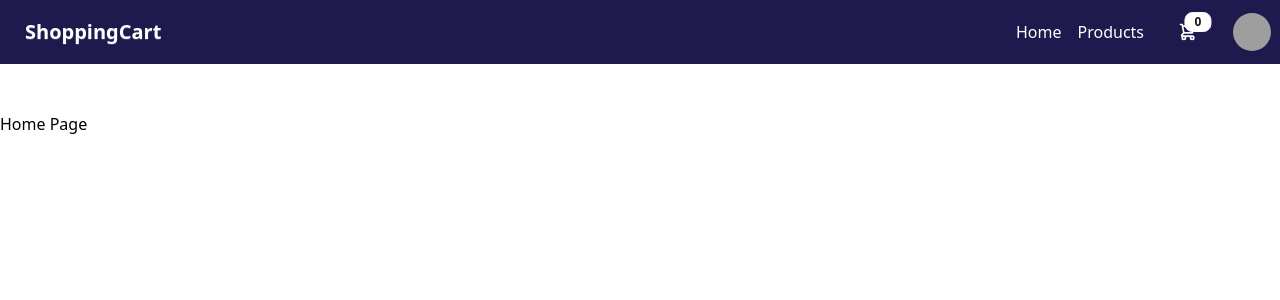
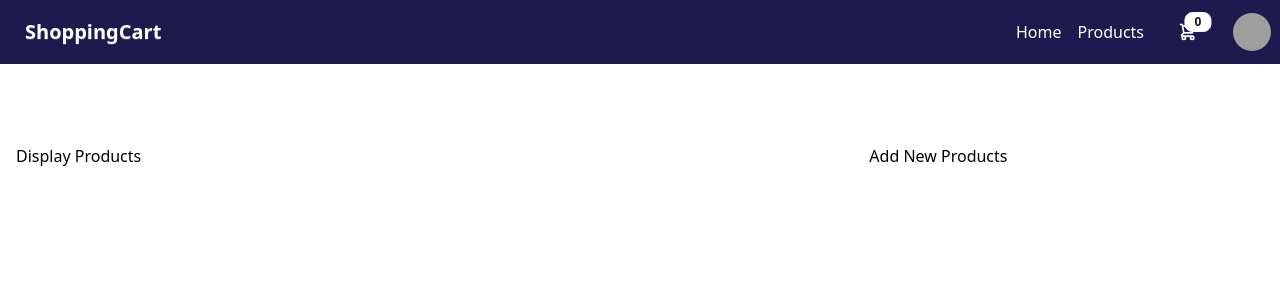
Before and after one commit to moonspark78/redux-shopping-cart, a React (Vite) app: page / in a window 1280 px wide. Shown: the top 300 px of the page. Built offline with nearby package versions, Linux system fonts and the light colour scheme; grey boxes are pictures that could not be loaded.

Commit message:
create the Product  component

```diff
--- a/src/main.jsx
+++ b/src/main.jsx
@@ -4,13 +4,14 @@ import "./index.css";
 import App from "./App.jsx";
 import { Provider } from 'react-redux'
 import store from './store/store.js'
+import Home from "./pages/home/Home.jsx";
 
 createRoot(document.getElementById("root")).render(
   <Provider store={store}>
     <BrowserRouter>
       <Routes>
         <Route element={<App />}>
-          <Route path="/" element={<div>Home Page</div>} />
+          <Route path="/" element={<Home/>} />
           <Route path="/products" element={<div>Products Page</div>} />
           <Route path="/cart" element={<div>Cart Page</div>} />
         </Route>
--- a/src/pages/home/Home.jsx
+++ b/src/pages/home/Home.jsx
@@ -1,8 +1,21 @@
 import React from 'react'
+import { useSelector, useDispatch } from 'react-redux'
 
 const Home = () => {
+
+    const products = useSelector((state) => state.products)
+    console.log(products);
+
+
+
+
   return (
-    <div>Home</div>
+    <div className='py-8 max-w-7xl mx-auto px-4'>
+        <div className='grid lg:grid-cols-3 grid-cols-1 gap-8'>
+            <div className='col-span-2'>Display Products</div>
+            <div>Add New Products</div>
+        </div>
+    </div>
   )
 }
 
--- /dev/null
+++ b/src/pages/products/ProductCard.jsx
@@ -0,0 +1,9 @@
+import React from 'react'
+
+const ProductCard = () => {
+  return (
+    <div>ProductCard</div>
+  )
+}
+
+export default ProductCard
```
